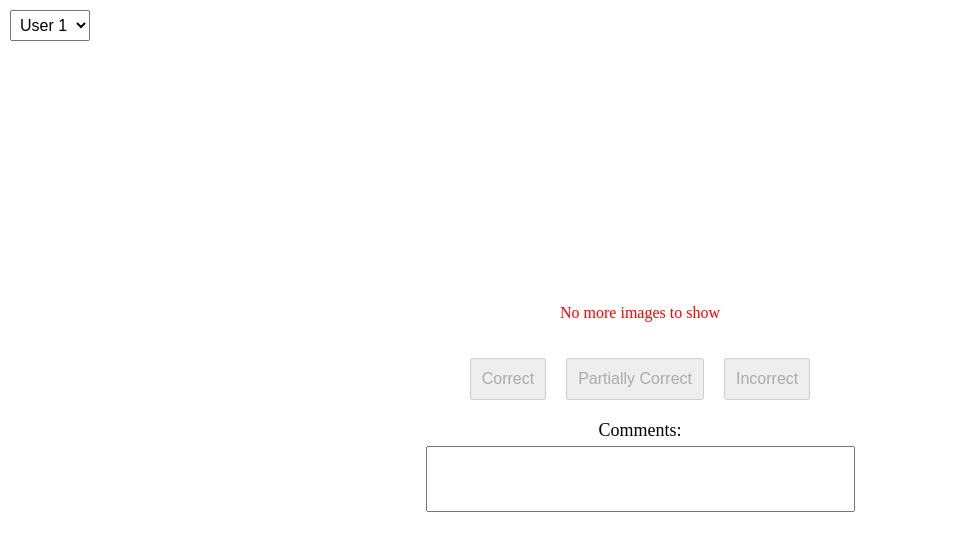
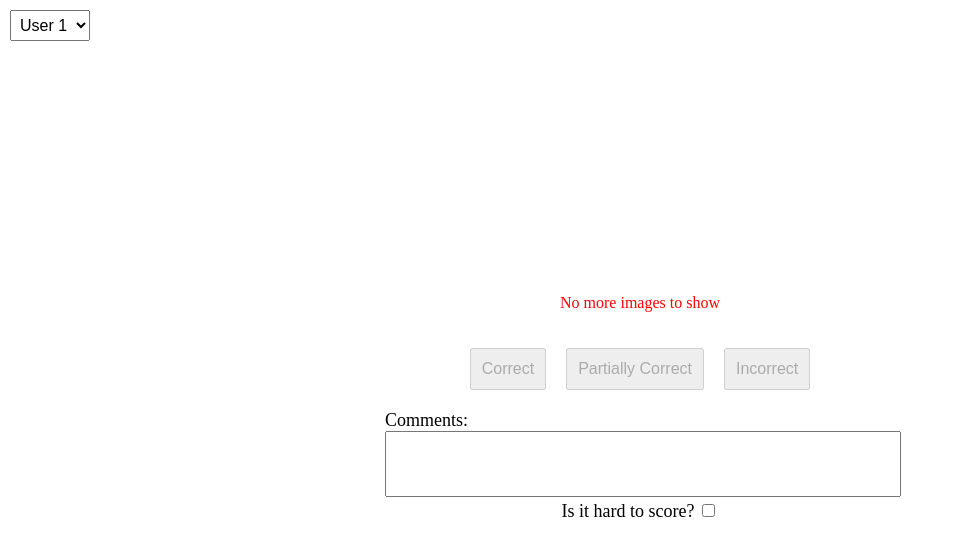
Before and after one commit to Ming010915/evaApp, a Flask app: page / in a window 1280 px wide. Shown: the top 556 px of the page, without its empty margins (0-954 px from the left). Run offline with Flask 3, Linux system fonts and the light colour scheme; data that the repository does not hold is empty.

Commit message:
check box for "Hard to score"

```diff
--- a/app.py
+++ b/app.py
@@ -5,7 +5,6 @@ import os
 app = Flask(__name__)
 
 username = ""
-# Configuration
 app.config['DATABASE'] = 'feedback_data.db'
 
 def get_db_connection():
@@ -19,18 +18,18 @@ def create_table():
                 image_name TEXT,
                 score INTEGER,
                 comments TEXT,
-                username TEXT
+                username TEXT,
+                hard BOOLEAN
             )
         ''')
 
 def write_to_sqlite(entry):
     with get_db_connection() as conn:
         conn.execute('''
-            INSERT INTO feedback_data (image_name, score, comments, username)
-            VALUES (?, ?, ?, ?)
-        ''', (entry['image_name'], entry["score"], entry['comments'], entry['username']))
+            INSERT INTO feedback_data (image_name, score, comments, username, hard)
+            VALUES (?, ?, ?, ?, ?)
+        ''', (entry['image_name'], entry["score"], entry['comments'], entry['username'], entry['hard']))
 
-# Initialize SQLite Database
 create_table()
 
 @app.route('/number_of_images')
@@ -46,7 +45,6 @@ def number_of_images():
     "length": len(image_files)
     }
 
-    # Pass the count of images to the template
     return jsonify(message)
 
 @app.route('/get_used_images')
@@ -79,10 +77,10 @@ def record_data():
     image_name = request.form.get('imageName')
     username = request.form.get('username')
     score = request.form.get('score')
+    hard = request.form.get('hard')
 
-    entry = {'image_name': image_name, 'score': score, 'comments': comments, 'username': username}
-    write_to_sqlite(entry)  # Write only the latest entry to the database
-    # Redirect to the index page after recording data
+    entry = {'image_name': image_name, 'score': score, 'comments': comments, 'username': username, 'hard': hard}
+    write_to_sqlite(entry)
     return redirect(url_for('index'))
 
 @app.route('/current_user', methods=['POST'])
--- a/templates/index.html
+++ b/templates/index.html
@@ -85,8 +85,14 @@
     </div>
 
     <div id="feedback-form">
-        <label for="comments">Comments:</label>
-        <textarea id="comments" name="comments" rows="4" cols="50"></textarea>
+        <div>
+            <label for="comments">Comments:</label>
+            <textarea id="comments" name="comments" rows="4" cols="50"></textarea>
+        </div>
+        <div>
+            <label for="myCheckbox">Is it hard to score?</label>
+            <input type="checkbox" id="myCheckbox" name="myCheckbox">
+        </div>
     </div>
 
     <script type="text/javascript">
@@ -188,6 +194,7 @@
         function changeImage() {
             var imageContainer = document.getElementById('image-container');
             imageContainer.innerHTML = getImageTag();
+            document.getElementById('myCheckbox').checked = false;
 
             if (noMorePic) {
                 disableButtons();
@@ -215,13 +222,14 @@
         function recordFeedback(feedbackValue) {
             var comments = document.getElementById('comments').value;
             var imageName = displayedImages[displayedImages.length - 1];
+            var isCheckboxChecked = document.getElementById('myCheckbox').checked;
 
             fetch('/record_data', {
                 method: 'POST',
                 headers: {
                     'Content-Type': 'application/x-www-form-urlencoded',
                 },
-                body: 'username=' + encodeURIComponent(currentUser)+ '&score=' + encodeURIComponent(feedbackValue) + '&comments=' + encodeURIComponent(comments) + '&imageName=' + encodeURIComponent(imageName),
+                body: 'username=' + encodeURIComponent(currentUser)+ '&score=' + encodeURIComponent(feedbackValue) + '&comments=' + encodeURIComponent(comments) + '&imageName=' + encodeURIComponent(imageName) + "&hard=" + encodeURIComponent(isCheckboxChecked),
             })
             .then(response => response.text())
             .then(data => {
```
Also changed, not shown: final.py (+1 -10 lines).
